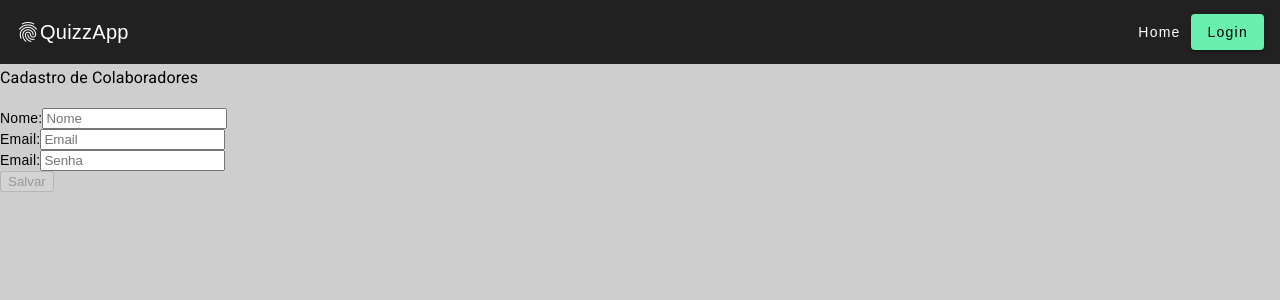
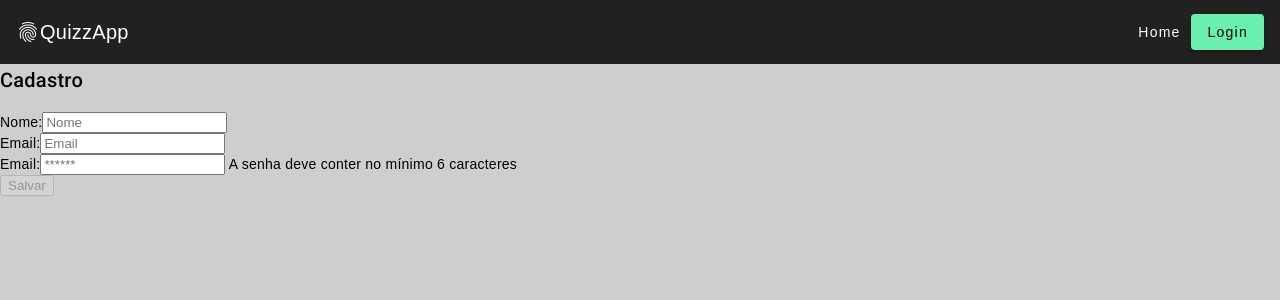
Before and after one commit to pedropuppin/Angular_QuizApp, an Angular app: page /new-user in a window 1280 px wide. Shown: the top 300 px of the page. Built offline with nearby package versions, Linux system fonts and the light colour scheme.

Commit message:
new user form

```diff
--- a/src/app/features/login/pages/create-user-page/create-user-page.component.html
+++ b/src/app/features/login/pages/create-user-page/create-user-page.component.html
@@ -1,8 +1,9 @@
 <app-header></app-header>
-<div class="register-container">
-  <h3>Cadastro de Colaboradores</h3>
+
+<div class="container">
+  <div class="new-user-content">
     <form class="register-form" [formGroup]="newUserForm">
-
+      <h2>Cadastro</h2>
       <div class="form-field">
         <label class="label-input">Nome:</label>
         <input type="text" placeholder="Nome" formControlName="name">
@@ -15,7 +16,9 @@
 
       <div class="form-field">
         <label class="label-input">Email:</label>
-      <input type="password" placeholder="Senha" formControlName="password">
+        <input type="password" placeholder="******" formControlName="password">
+        <span class="error" *ngIf="newUserForm.controls.password.errors">
+          A senha deve conter no mínimo 6 caracteres</span>
       </div>
 
       <div class="action-form">
@@ -23,3 +26,4 @@
       </div>
     </form>
   </div>
+</div>
--- a/src/app/features/login/pages/create-user-page/create-user-page.component.ts
+++ b/src/app/features/login/pages/create-user-page/create-user-page.component.ts
@@ -15,17 +15,15 @@ export class CreateUserPageComponent {
   ) { }
 
   newUserForm = new FormGroup({
-    name: new FormControl('', [Validators.required]),
-    email: new FormControl('', [Validators.required]),
-    password: new FormControl('', [Validators.required]),
+    name: new FormControl<string | null>('', [Validators.required]),
+    email: new FormControl<string | null>('', [Validators.required]),
+    password: new FormControl('', [Validators.required, Validators.minLength(6)]),
   })
 
   onSubmit() {
     const formValue: any = this.newUserForm.value // pega o valor do formulário e guarda na variável formValue
+    console.log(formValue);
+    this.usersService.create(formValue);
     this.router.navigateByUrl('categories')
-    console.log(formValue);
-    // this.usersService.create(formValue).subscribe((response) => {
-      //   this.router.navigateByUrl('categories')
-    // })
   }
 }
--- a/src/app/features/login/pages/login-page/login-page.component.html
+++ b/src/app/features/login/pages/login-page/login-page.component.html
@@ -1,4 +1,5 @@
 <app-header></app-header>
+
 <div class="container">
   <div class="login-content">
     <form class="login-form">
@@ -12,6 +13,7 @@
           <input type="email" [(ngModel)]="email" name="email" required>
         </div>
       </div>
+
       <div class="form-field pass">
         <mat-icon>lock</mat-icon>
         <div class="field">
@@ -19,6 +21,7 @@
           <input type="password" [(ngModel)]="password" name="password" required>
         </div>
       </div>
+
       <p class="error" *ngIf="error">Usuário ou senha inválidos, tente novamente!</p>
       <a (click)="navigateByUrl('new-user')">Ainda não tem uma conta? Clique aqui!</a>
       <button class="btn" type="button" (click)="authenticate()">Entrar</button>
--- a/src/app/shared/services/users.service.ts
+++ b/src/app/shared/services/users.service.ts
@@ -25,7 +25,7 @@ export class UsersService {
     return this.users.find(user => user.email === email && user.password === password);
   }
 
-  create(user: Partial<User>) {
+  create(user: User) {
     user.id = this.generateNextId();
     this.users.push(user as User);
     //return this.http.post<Colaborator>(this.baseURL + '/colaborators/create/', colaborator, this.options); // passamos a rota e o objeto que queremos criar (colaborator)
```
Lines whose indentation alone changed are shown as unchanged.
